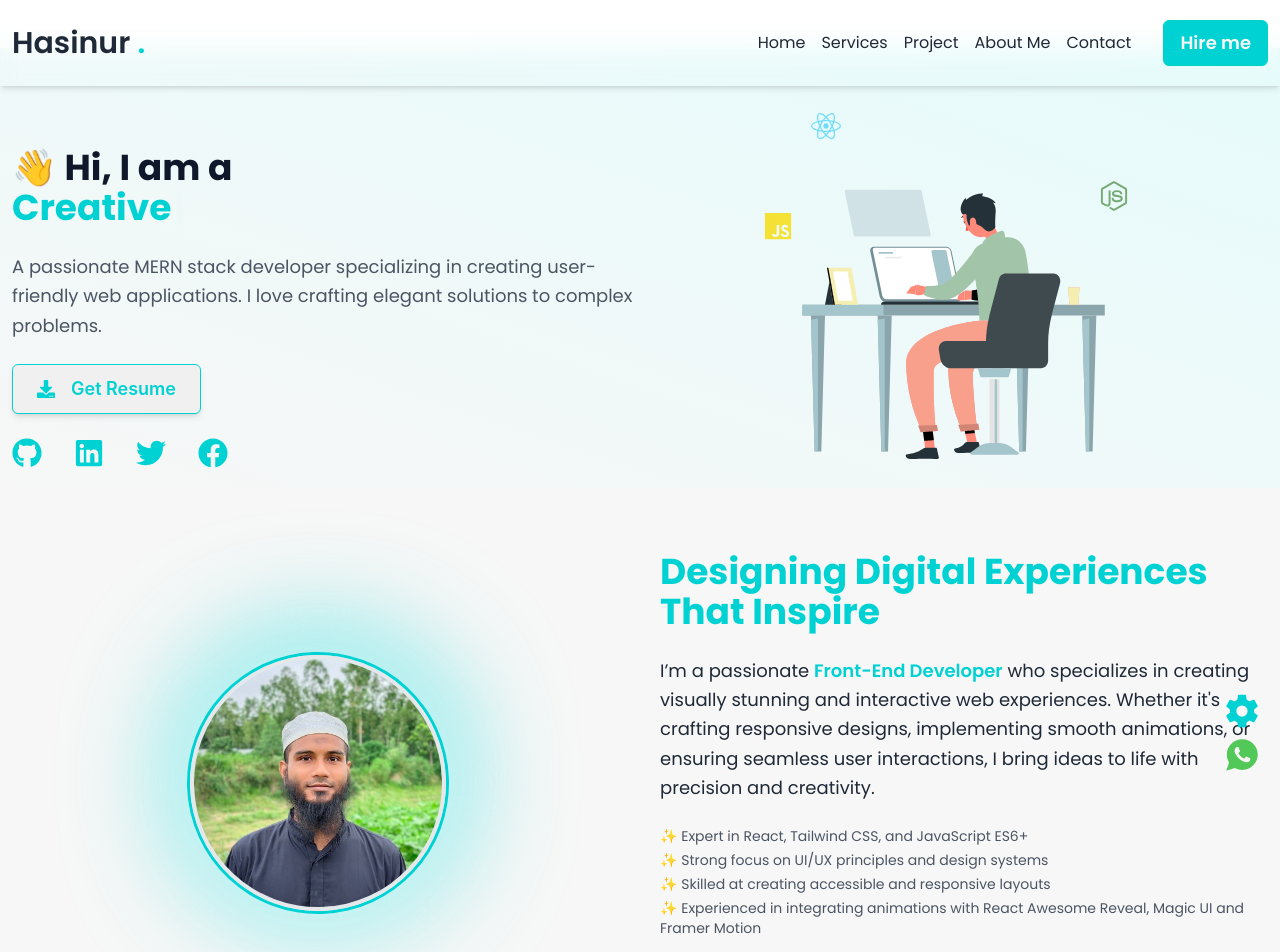
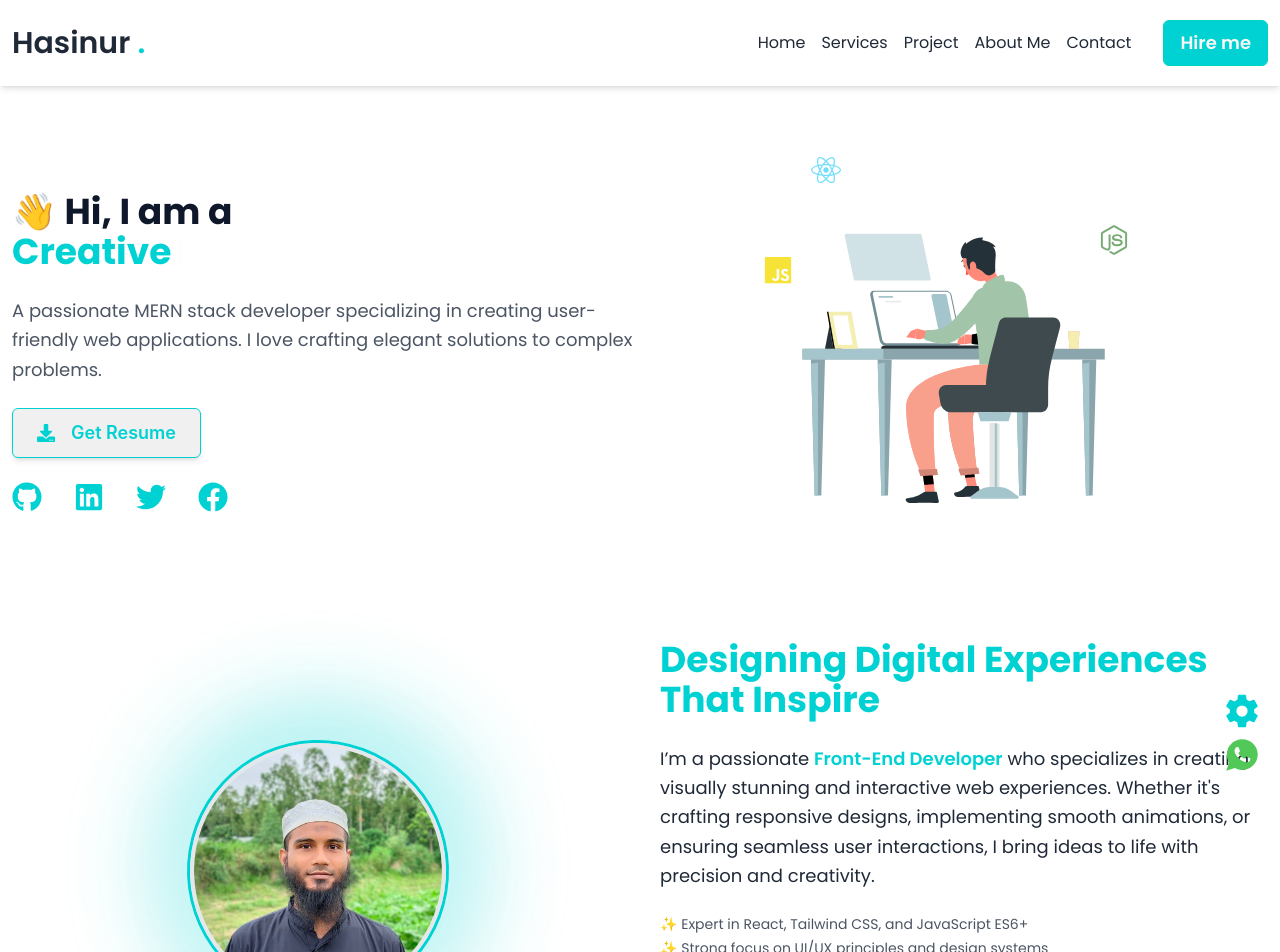
Before and after one commit to Hasinur3813/react-portfolio, a React (Vite) app: page / in a window 1280 px wide. Shown: the top 952 px of the page. Built offline with nearby package versions, Linux system fonts and the light colour scheme.

Commit message:
customized color

```diff
--- a/src/components/AboutMe/AboutMe.jsx
+++ b/src/components/AboutMe/AboutMe.jsx
@@ -4,12 +4,12 @@ import Section from "../../layout/Section";
 
 const AboutMe = () => {
   return (
-    <Section>
+    <Section className="py-16 dark:bg-darkGray">
       <div className="container mx-auto px-4 flex flex-col-reverse lg:flex-row items-center gap-24 lg:gap-10">
         {/* left content */}
         <div className="lg:flex-1 relative flex justify-center">
           {/* Blob Background */}
-          <div className="absolute w-60 h-60 bg-primaryColor rounded-full blur-3xl "></div>
+          <div className="absolute w-60 h-60 bg-primaryColor rounded-full blur-3xl animate-pulse"></div>
           <div className="absolute w-64 h-64 bg-bg-secondary rounded-full blur-2xl "></div>
 
           {/* Profile Photo */}
--- a/src/components/Contact/Contact.jsx
+++ b/src/components/Contact/Contact.jsx
@@ -15,7 +15,7 @@ const Contact = () => {
   };
 
   return (
-    <section className="py-16">
+    <section className="py-16 dark:bg-darkGray">
       <div className="container mx-auto px-4">
         {/* Section Title */}
         <div className="text-center mb-12">
@@ -94,7 +94,7 @@ const Contact = () => {
                 ]}
               >
                 <Input.TextArea
-                  className="hover:border-primaryColor border border-primaryColor focus:shadow-md"
+                  className="hover:border-primaryColor focus:shadow-md"
                   showCount
                   placeholder="Your Message"
                   rows={4}
--- a/src/components/Hero/Hero.jsx
+++ b/src/components/Hero/Hero.jsx
@@ -14,7 +14,7 @@ import developer from "../../assets/developer.json"; // Import your JSON file
 
 const Hero = () => {
   return (
-    <Section className="!py-5 mt-12 bg-gradient-to-tr from-lightGray  to-bg-secondary">
+    <Section className="py-16 dark:bg-darkGray mt-12">
       <div className=" flex flex-col md:flex-row gap-y-20 items-center container mx-auto px-3  pt-10 sm:pt-20">
         {/* Left Content */}
         <div className=" flex-1 space-y-6">
--- a/src/components/HowICode/HowICode.jsx
+++ b/src/components/HowICode/HowICode.jsx
@@ -22,7 +22,7 @@ console.log(reversed); // Output: "!dlroW ,olleH"
 
 const HowICode = () => {
   return (
-    <Section className="bg-offWhite">
+    <Section className="bg-lightGray dark:bg-darkGray">
       <div className="container mx-auto px-4  grid grid-cols-1 md:grid-cols-2 gap-10 items-center">
         {/* Left Content */}
         <div className="space-y-6">
--- a/src/components/RecentWork/RecentWork.jsx
+++ b/src/components/RecentWork/RecentWork.jsx
@@ -65,7 +65,7 @@ const RecentWork = () => {
   };
 
   return (
-    <section className="py-16">
+    <section className="py-16 bg-lightGray dark:bg-darkGray">
       <div className="container mx-auto px-4">
         {/* Heading */}
         <div className="text-center mb-8">
--- a/src/layout/RootLayout.jsx
+++ b/src/layout/RootLayout.jsx
@@ -6,7 +6,7 @@ import useTheme from "../hooks/useTheme";
 const RootLayout = () => {
   const { colorName } = useTheme();
   return (
-    <div className={`${colorName} font-poppins bg-lightGray dark:bg-darkGray`}>
+    <div className={`${colorName} font-poppins `}>
       <ActionButtons />
       <Navbar />
       <Outlet />
```
